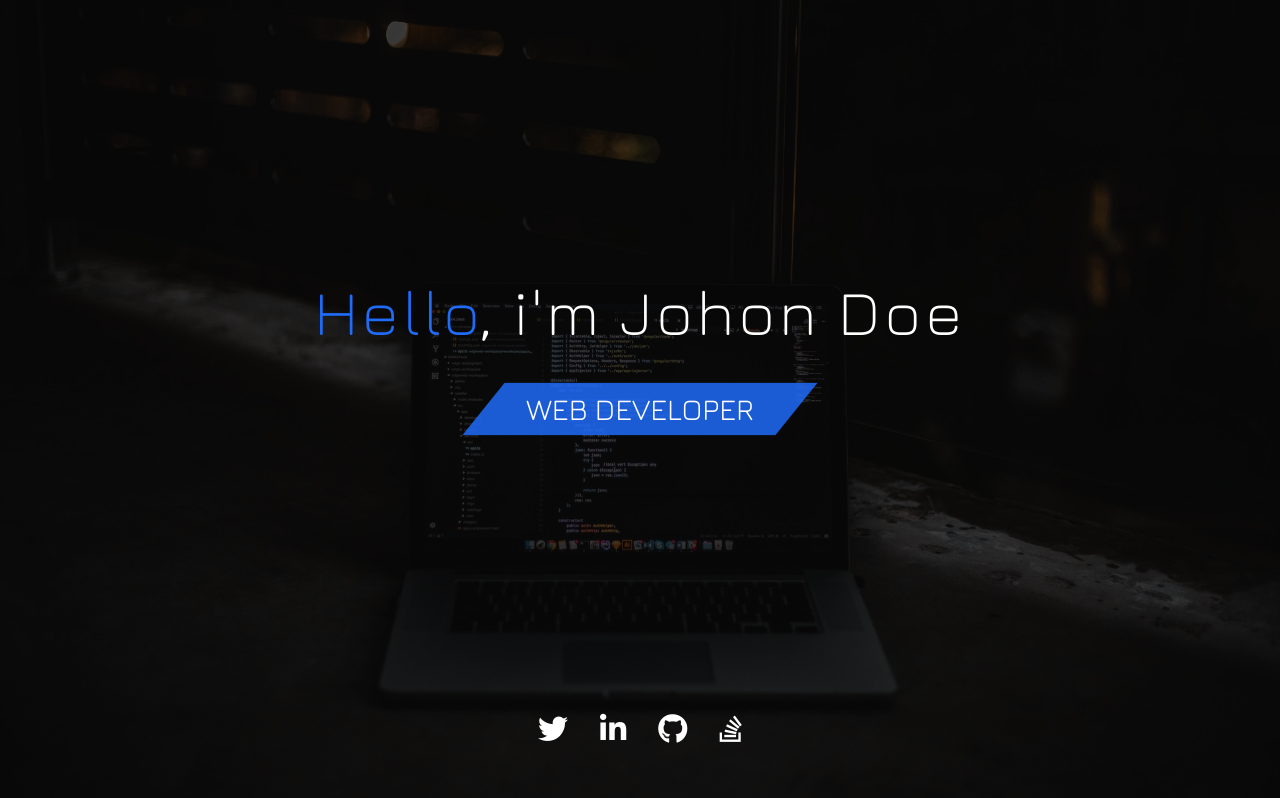
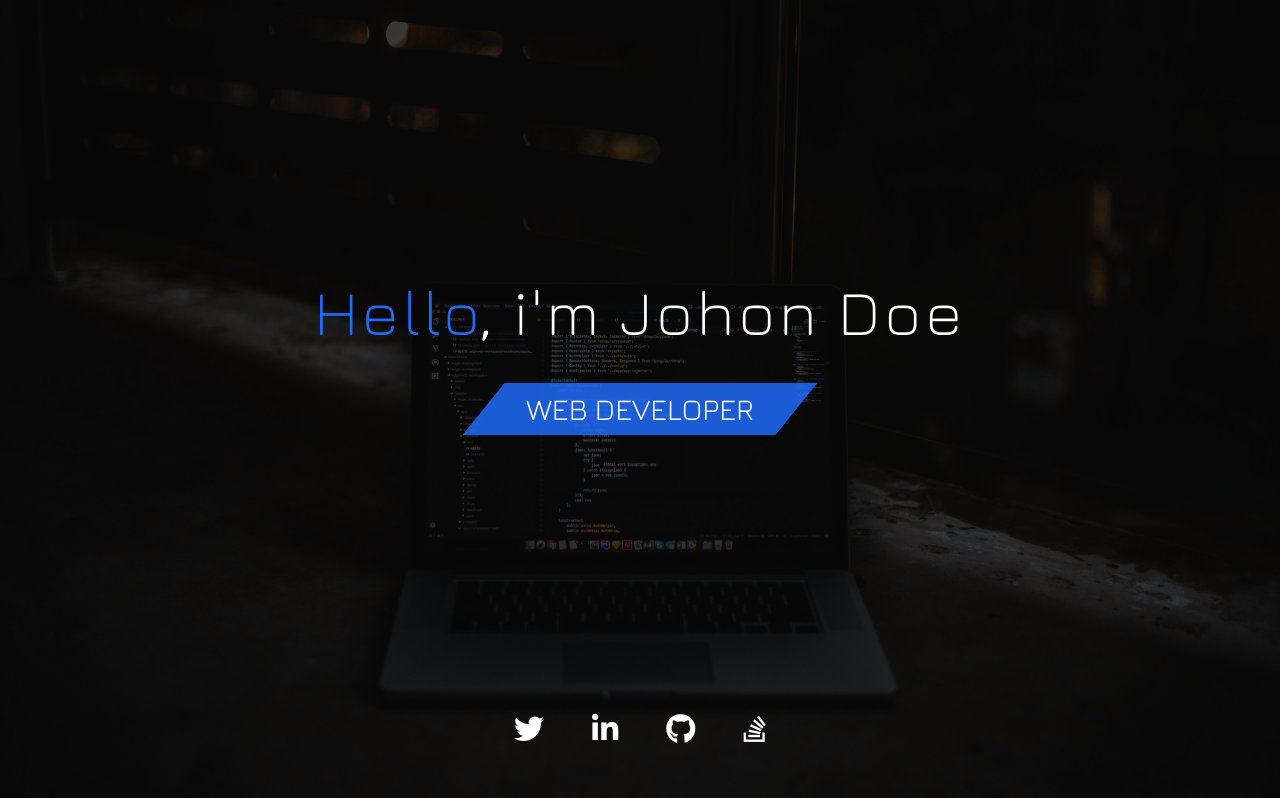
Before and after one commit to gonzalomansilla/Portfolio, a Vue app: page / in a window 1280 px wide. Shown: the top 798 px of the page. Built offline with nearby package versions, Linux system fonts and the light colour scheme.

Commit message:
style: Espaciado

```diff
--- a/src/components/ui/IconsList.vue
+++ b/src/components/ui/IconsList.vue
@@ -1,7 +1,7 @@
 <template>
   <div
     :class="{'text-gray-900': darkIcons, 'text-white': !darkIcons}"
-    class="icons-container w-max-content flex gap-4 text-3xl"
+    class="icons-container w-max-content flex gap-x-8 text-3xl"
   >
     <i class="fab fa-twitter p-2"></i>
     <a href="https://www.linkedin.com/in/gonzalomansilla" target="_blank" rel="external">
```
